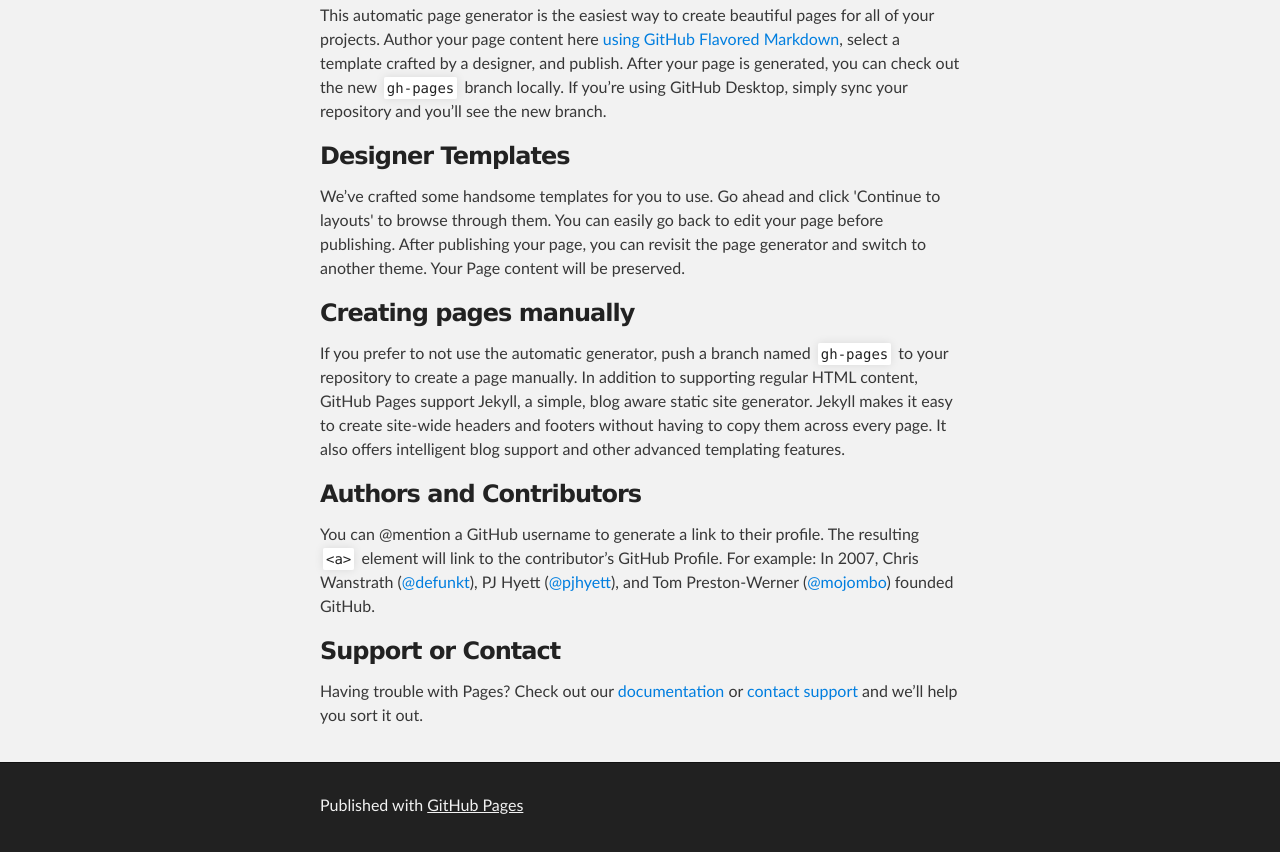
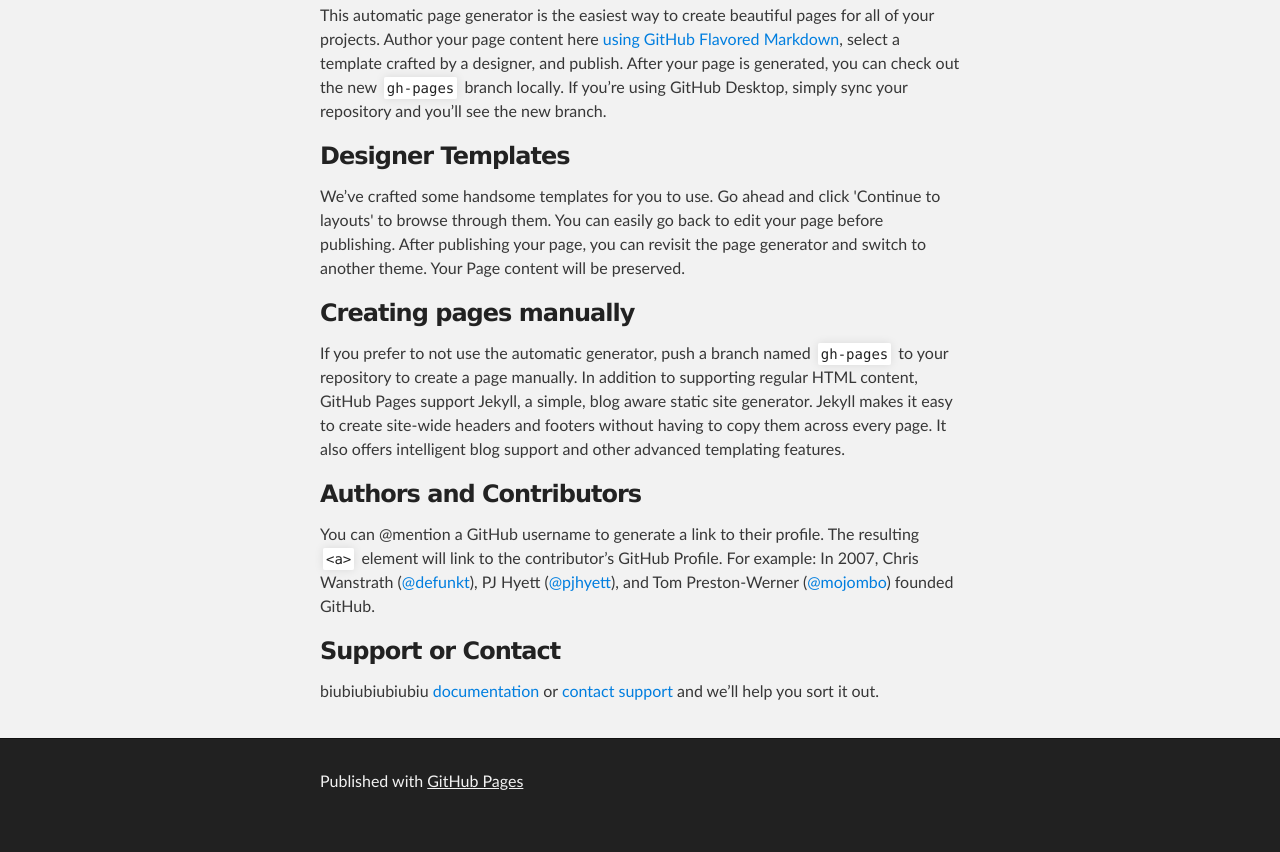
Before and after one commit to zhendian/zhendian.github.io, a plain HTML site: page index.html in a window 1280 px wide. Shown: the part 267-1119 px from the top of the page. After the commit the page ends 1095 px from the top, so only its background shows below. Drawn offline with Linux system fonts and the light colour scheme.

Commit message:
Update index.html

```diff
--- a/index.html
+++ b/index.html
@@ -50,7 +50,7 @@
 <h3>
 <a id="support-or-contact" class="anchor" href="#support-or-contact" aria-hidden="true"><span aria-hidden="true" class="octicon octicon-link"></span></a>Support or Contact</h3>
 
-<p>Having trouble with Pages? Check out our <a href="https://help.github.com/pages">documentation</a> or <a href="https://github.com/contact">contact support</a> and we’ll help you sort it out.</p>
+<p>biubiubiubiubiu <a href="https://help.github.com/pages">documentation</a> or <a href="https://github.com/contact">contact support</a> and we’ll help you sort it out.</p>
       </section>
     </div>
 
```
